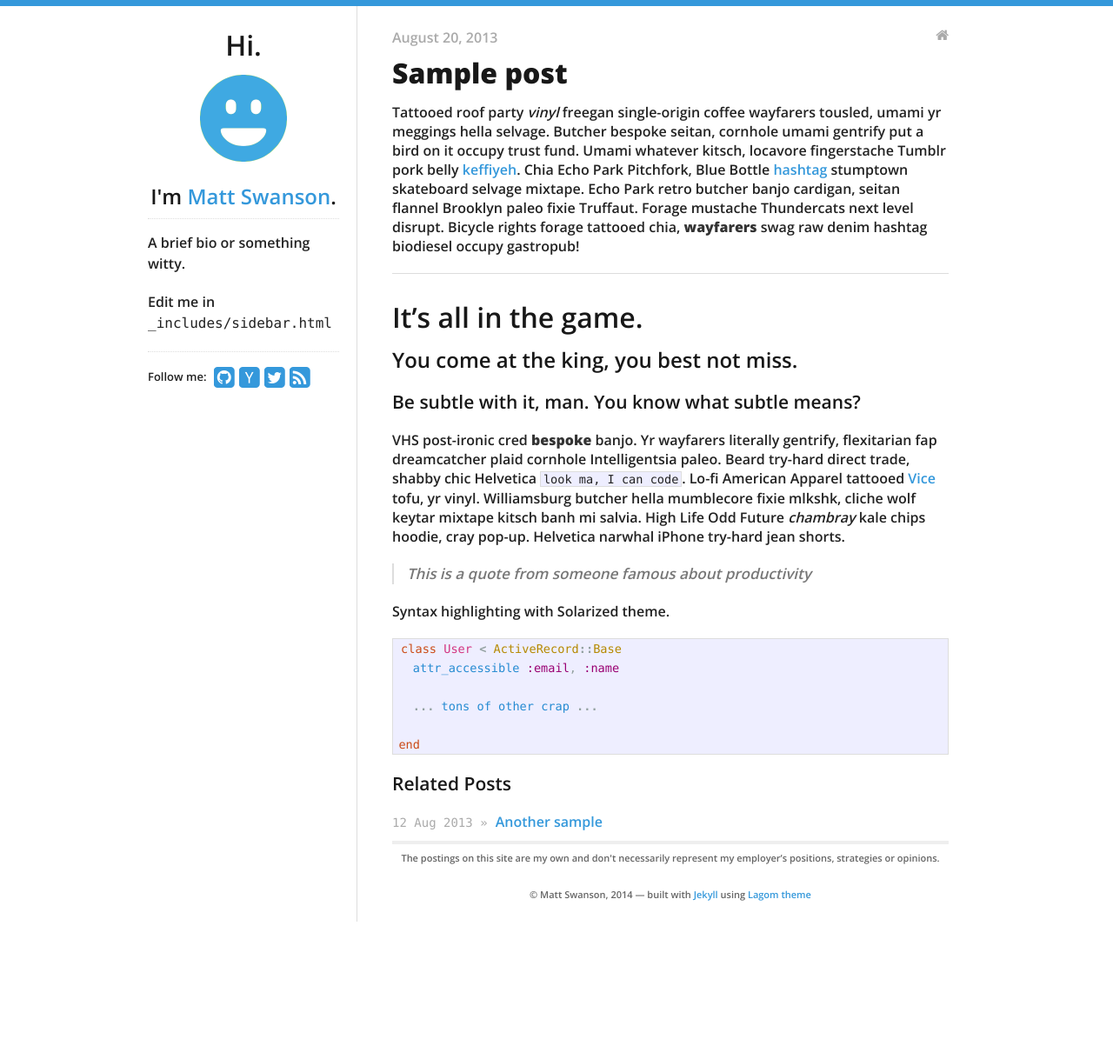
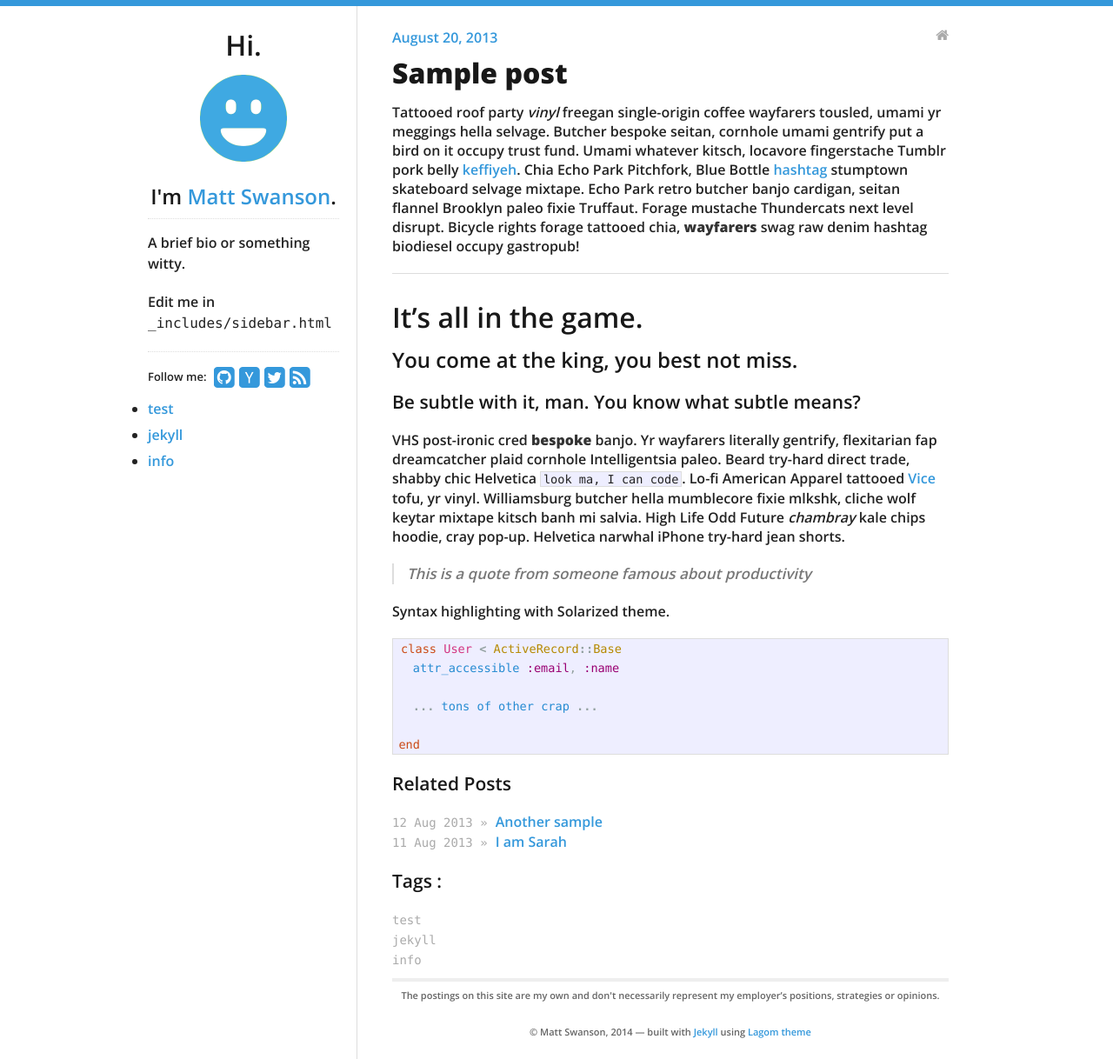
Before and after one commit to SarahAlhumud/lagomAllTags, a Jekyll site: the page built from _posts/2013-08-20-sample-post.md, in a window 1280 px wide. Shown: the whole page at 87% size. Built offline with Jekyll 4.4.1, drawn with Linux system fonts in a browser that asks for light colours; nearby versions of some CDN libraries; before the commit the page ends 1060 px from its top, so only the background shows below that.

Commit message:
tags.html isn't complete

```diff
--- a/_config.yml
+++ b/_config.yml
@@ -1,5 +1,5 @@
 # General Jekyll Config
 highlighter: pygments
-url: http://example.com
+url: http://127.0.0.1:4000/
 lsi: false
 exclude: [LICENSE, CNAME, README.md, .gitignore, Gemfile, Gemfile.lock]
--- a/_includes/sidebar.html
+++ b/_includes/sidebar.html
@@ -17,4 +17,8 @@
   <div id="social">
     {% include social.html %}
   </div>
+
+  <div id="tagsAtSidebar">
+    {% include tags.html %}
+  </div>
 </nav>
--- /dev/null
+++ b/_includes/tags.html
@@ -0,0 +1,7 @@
+<ul>
+  {% for tag in site.tags %}
+    <li> <a href="{{ site.url }}/tags.html" rel="tag">{{ tag[0] }}
+    {{ tags | first }}
+    </li>
+  {% endfor %}
+</ul>
--- a/_layouts/post.html
+++ b/_layouts/post.html
@@ -24,4 +24,17 @@ layout: default
     </li>
     {% endfor %}
   </ul>
+
+  <h3>Tags :</h3>
+  <ul class="posts">
+    {% for tag in page.tags %}
+    <li>
+      <a href="{{ site.url }}/tags.html" title="Pages tagged {{ tag }}" > <span class="term">{{ tag }}</span>
+
+     <!-- <a href="{{ '/tag/' | append:tag[0] }}.html" rel="tag">{{ tag[0] }} -->
+      </a>
+    </li>
+    {% unless forloop.last %}{% endunless %}{% endfor %}
+  </ul>
+
 </div>
--- a/_posts/2013-08-12-another-sample.md
+++ b/_posts/2013-08-12-another-sample.md
@@ -1,6 +1,7 @@
 ---
 layout: post
 title: Another sample
+tags: [test, jekyll]
 categories:
 - blog
 ---
--- a/_posts/2013-08-20-sample-post.md
+++ b/_posts/2013-08-20-sample-post.md
@@ -1,6 +1,7 @@
 ---
 layout: post
 title: Sample post
+tags: [test, jekyll, info]
 categories:
 - blog
 ---
```
Also changed, not shown: _posts/2013-08-11-sarah-post.md (added, +8 -0 lines), tags.html (added, +26 -0 lines), 11 other files.
